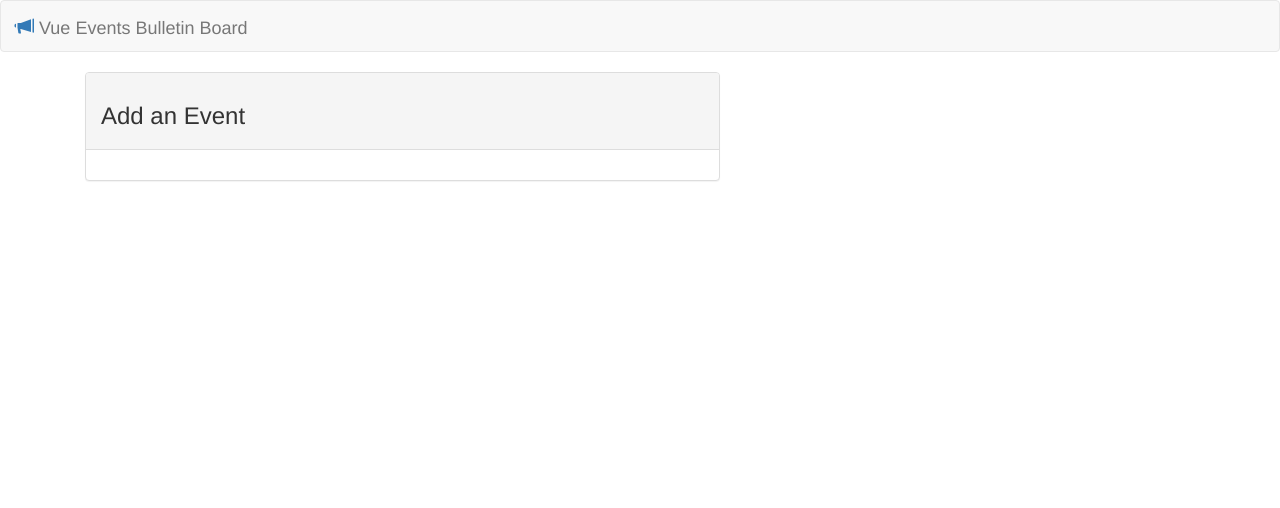
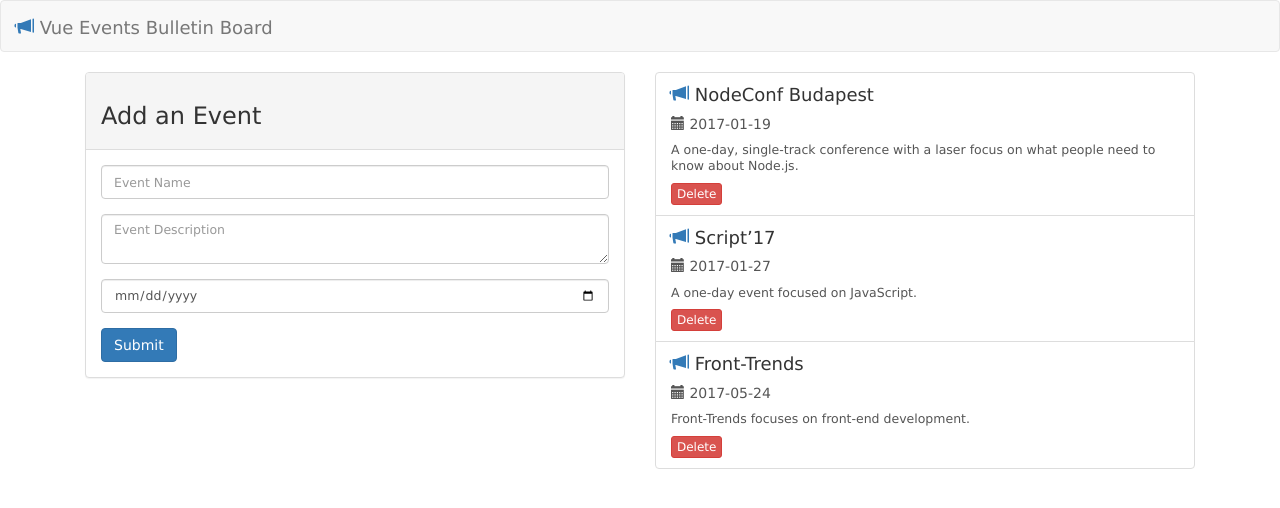
Before and after one commit to palashmon/vuejs-events-app, a plain HTML site: page index.html in a window 1280 px wide. Drawn offline with nearby package versions, Linux system fonts and the light colour scheme.

Commit message:
Added fetch events logic on app load

```diff
--- a/app.js
+++ b/app.js
@@ -7,11 +7,65 @@ new Vue({
 
 	// Here we can register any values or collections that hold data
 	// for the application
-  data: {},
+	data: {
+
+		event: {
+			name: '',
+			description: '',
+			date: ''
+		},
+		events: []
+
+	},
 
 	// Anything within the ready function will run when the application loads
-  ready: function() {},
+	created: function() {
+
+		// When the application loads, we want to call the method that initializes
+		// some data
+		this.fetchEvents();
+
+	},
 
 	// Methods we want to use in our application are registered here
-  methods: {}
+	methods: {
+
+		// We dedicate a method to retrieving and setting some data
+		fetchEvents: function() {
+			var events = [{
+				id: 1,
+				name: 'NodeConf Budapest',
+				description: 'A one-day, single-track conference with a laser focus on what people need to know about Node.js. ',
+				date: '2017-01-19'
+			}, {
+				id: 2,
+				name: 'Script’17',
+				description: 'A one-day event focused on JavaScript.',
+				date: '2017-01-27'
+			}, {
+				id: 3,
+				name: 'Front-Trends',
+				description: 'Front-Trends focuses on front-end development.',
+				date: '2017-05-24'
+			}];
+
+			// $set is a convenience method provided by Vue that is similar to pushing
+			// data onto an array
+			this.events = events;
+			//this.$set('events', events);
+		},
+
+		// Adds an event to the existing events array
+		addEvent: function() {
+			if (this.event.name) {
+				this.events.push(this.event);
+				this.event = {
+					name: '',
+					description: '',
+					date: ''
+				};
+			}
+		}
+
+	}
 });
--- a/index.html
+++ b/index.html
@@ -13,12 +13,18 @@
   <link rel="icon" href="https://vuejs.org/images/logo.png">
 
   <style>
-  .form-control {
-    margin-bottom: 10px;
-  }
-  .btn-danger {
-    margin-top: 8px;
-  }
+    .form-control {
+      margin-bottom: 10px;font-size: 12.5px;
+    }
+    .btn-danger {
+      margin-top: 8px;
+    }
+    body{
+      font-family: 'Lucida Grande',Tahoma,Verdana,Arial,Sans-Serif;
+    }
+    .list-group-item-text{
+      font-size: 12.5px;
+    }
   </style>
 </head>
 <body>
@@ -34,28 +40,61 @@
   <div class="container" id="events">
 
     <!-- Add an event form -->
-    <div class="col-sm-7">
+    <div class="col-sm-6">
       <div class="panel panel-default">
+
         <div class="panel-heading">
           <h3>Add an Event</h3>
         </div>
+
         <div class="panel-body">
+          <div class="form-group">
+            <input class="form-control" placeholder="Event Name" v-model="event.name">
+          </div>
 
+          <div class="form-group">
+            <textarea class="form-control" placeholder="Event Description" v-model="event.description"></textarea>
+          </div>
+
+          <div class="form-group">
+            <input type="date" class="form-control" placeholder="Date" v-model="event.date">
+          </div>
+
+          <button class="btn btn-primary" @click="addEvent">Submit</button>
         </div>
+
       </div>
     </div>
 
     <!-- Show the events -->
-    <div class="col-sm-5">
+    <div class="col-sm-6">
       <div class="list-group">
+
+        <a href="#" class="list-group-item" v-for="event in events">
+
+          <h4 class="list-group-item-heading">
+            <i class="glyphicon glyphicon-bullhorn text-primary"></i>
+            {{ event.name }}
+          </h4>
+
+          <h5>
+            <i class="glyphicon glyphicon-calendar" v-if="event.date"></i>
+            {{ event.date }}
+          </h5>
+
+          <p class="list-group-item-text" v-if="event.description">{{ event.description }}</p>
+
+          <button class="btn btn-xs btn-danger" @click="deleteEvent($index)">Delete</button>
+
+        </a>
 
       </div>
     </div>
   </div>
 
   <!-- JS -->
-  <script src="node_modules/vue/dist/vue.min.js"></script>
-  <script src="node_modules/vue-resource/dist/vue-resource.min.js"></script>
+  <script src="node_modules/vue/dist/vue.js"></script>
+  <script src="node_modules/vue-resource/dist/vue-resource.js"></script>
   <script src="app.js"></script>
 </body>
 </html>
```
Lines whose indentation alone changed are shown as unchanged.
